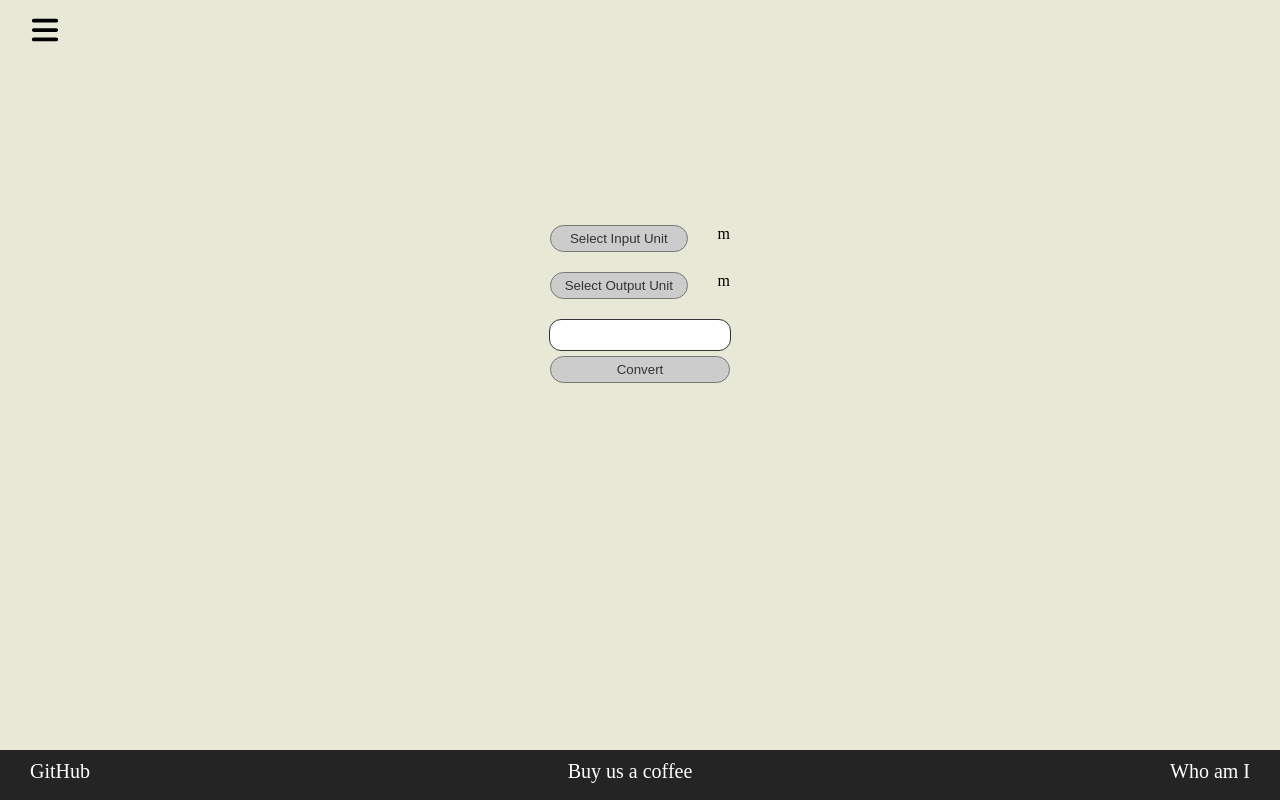
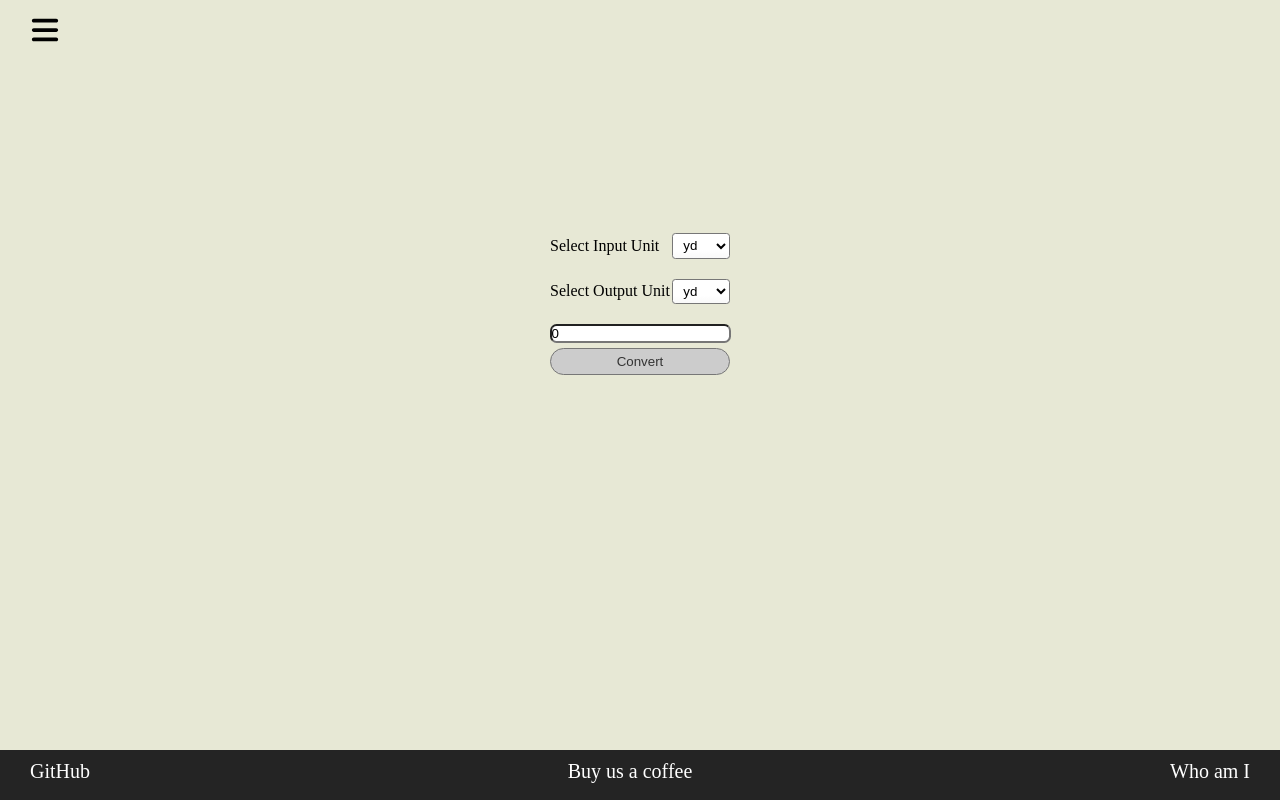
Before and after one commit to HeitorRaimundoPrado/unit-conversor, a React (Vite) app: page / in a window 1280 px wide. Built offline with nearby package versions, Linux system fonts and the light colour scheme.

Commit message:
fix: improved ui

```diff
--- a/src/App.css
+++ b/src/App.css
@@ -33,88 +33,20 @@ body {
   background-color: #262626;
 }
 
-.input-unit-selection {
-  margin-top: 20px;
-}
-
-.conversion-page {
-  display: flex;
-  flex-direction: column;
-  justify-content: center;
-  align-items: center;
-  width: 100vw;
-  height: 80%;
-  margin-bottom: 20%;
-}
-
-.unit-selection-dark div{
+.label-dark {
   color: #ccc;
 }
 
-.unit-selection div {
-  width: fit-content;
-}
-
-.unit-selection {
-  display: flex;
-  flex-direction: row;
-  width: fit-content;
-  justify-content: space-between;
-  width: 180px;
-  margin-bottom: 20px;
-}
-
-.button {
-  border: 1px solid #777;
-  padding: 5px;
-  border-radius: 15px;
-  margin-right: 30px;
-  width: 190px;
-}
-
-.button-light {
-  background-color: #ccc;
-  color: #333;
-}
-
-.button-dark {
-  background-color: #444;
-  color: #bbb;
+.unit-input {
+  border-radius: 0.5em;
 }
 
 .unit-input {
-  border-radius: 12px;
-  border: 1px solid #333;
-  height: 20px;
-  outline: none;
-  padding: 5px;
-  width: 170px;
+  -moz-appearance: textfield;
+}
+
+.unit-input::-webkit-inner-spin-button
+.unit-input::-webkit-outer-spin-button {
+  -webkit-appearance: none;
   margin: 0;
 }
-
-
-.convert-button {
-  width: 180px;
-  margin: 0;
-  margin-top: 5px;
-}
-
-.last-section {
-  display: flex;
-  justify-content: center;
-  align-items: center;
-  width: fit-content;
-  flex-direction: column;
-}
-
-.display-result {
-  width: fit-content;
-  display: flex;
-  justify-content: center;
-  font-size: 1.6rem;
-  margin-top: 10px;
-}
-
-.display-result-dark {
-  color: #ccc;
-}
--- a/src/App.jsx
+++ b/src/App.jsx
@@ -6,6 +6,7 @@ import DistancePage from "./pages/DistancePage/DistancePage.jsx"
 import VolumePage from "./pages/VolumePage/VolumePage.jsx"
 import CalculatorPage from "./pages/CalculatorPage/CalculatorPage.jsx"
 import './App.css'
+import './ConversionPages.css'
 
 export const CurPageContext = createContext(null);
 export const ThemeContext = createContext(null);
--- /dev/null
+++ b/src/ConversionPages.css
@@ -0,0 +1,81 @@
+:root {
+  --select-border: #777;
+  --select-focus: blue;
+  --select-arrow: var(--select-border);
+}
+
+.input-unit-selection {
+  margin-top: 20px;
+}
+
+.conversion-page {
+  display: flex;
+  flex-direction: column;
+  justify-content: center;
+  align-items: center;
+  width: 100vw;
+  height: 80%;
+  margin-bottom: 20%;
+}
+
+.unit-selection-dark div{
+  color: #ccc;
+}
+
+.unit-selection div {
+  width: fit-content;
+}
+
+.unit-selection {
+  display: flex;
+  flex-direction: row;
+  width: fit-content;
+  justify-content: space-between;
+  align-items: center;
+  width: 180px;
+  margin-bottom: 20px;
+}
+
+.button {
+  border: 1px solid #777;
+  padding: 5px;
+  border-radius: 15px;
+  margin-right: 30px;
+  width: 190px;
+}
+
+.button-light {
+  background-color: #ccc;
+  color: #333;
+}
+
+.button-dark {
+  background-color: #444;
+  color: #bbb;
+}
+
+.convert-button {
+  width: 180px;
+  margin: 0;
+  margin-top: 5px;
+}
+
+.last-section {
+  display: flex;
+  justify-content: center;
+  align-items: center;
+  width: fit-content;
+  flex-direction: column;
+}
+
+.display-result {
+  width: fit-content;
+  display: flex;
+  justify-content: center;
+  font-size: 1.6rem;
+  margin-top: 10px;
+}
+
+.display-result-dark {
+  color: #ccc;
+}
--- a/src/components/UnitSelector/UnitSelector.css
+++ b/src/components/UnitSelector/UnitSelector.css
@@ -1,24 +1,16 @@
 .unit-selector {
-  flex-direction: column;
-  border: 0;
+  border: 1px solid var(--select-border);
+  border-radius: 0.25em;
+  padding: 0.25em 0.5em;
+  font-size: 1.rem;
+  cursor: pointer;
+  line-height: 1.1;
+  background-color: #fff;
+  background-image: linear-gradient(to top, #f9f9f9, #fff 33%);
 }
 
-.unit-selector button {
-  border: 1px solid #777;
-  padding: 2px;
+.unit-selector-dark {
+  background-image: linear-gradient(to top, #333, #333);
+  background-color: #333;
+  color: #fff;
 }
-
-.unit-selector-dark button {
-  color: #ccc;
-  background-color: #232323;
-}
-
-.unit-select-button-top {
-  border-top-right-radius: 5px;
-  border-top-left-radius: 5px;
-}
-
-.unit-select-button-bottom {
-  border-bottom-left-radius: 5px;
-  border-bottom-right-radius: 5px;
-}
--- a/src/components/UnitSelector/UnitSelector.jsx
+++ b/src/components/UnitSelector/UnitSelector.jsx
@@ -3,7 +3,7 @@ import { ThemeContext } from "../../App";
 import "./UnitSelector.css"
 
 export const UnitSelector = (props) => {
-  const { conversionTable, visible, setVisible, setReturn, x, y, extRef } = props;
+  const { extId, conversionTable, setReturn } = props;
   const {theme, setTheme} = useContext(ThemeContext)
 
   const lookup = {
@@ -11,14 +11,8 @@ export const UnitSelector = (props) => {
     [Object.keys(conversionTable).length-1]: "bottom"
   }
   return (
-    <div className={"unit-selector unit-selector-" + theme} style={{display: visible ? 'flex' : 'none', position: 'absolute', top: y, left: x}} ref={extRef}>
-      {Object.keys(conversionTable).map((unit, idx) => {
-        return <button key={idx} className={"unit-select-button-" + lookup[idx]} onClick={() => {
-          setReturn(unit);
-          setVisible(false);
-        }}
-        >{unit}</button>
-      })}
-    </div>
+    <select onChange={(e) => setReturn(e.target.value)} id={extId} className={"unit-selector unit-selector-" + theme} >
+      {Object.keys(conversionTable).map((unit, idx) => <option value={unit}>{unit}</option>)}
+    </select>
   )
 }
--- a/src/pages/DistancePage/DistancePage.jsx
+++ b/src/pages/DistancePage/DistancePage.jsx
@@ -5,20 +5,10 @@ import { UnitSelector } from '../../components/UnitSelector/UnitSelector.jsx'
 const DistancePage = () => {
   const {theme, setTheme} = useContext(ThemeContext);
 
-  const [inputNumber, setInputNumber] = useState('');
-  const [inputSelectorVisible, setInputSelectorVisible] = useState(false);
-  const [outputSelectorVisible, setOutputSelectorVisible] = useState(false);
+  const [inputNumber, setInputNumber] = useState(0);
   const [inputUnit, setInputUnit] = useState('m');
   const [outputUnit, setOutputUnit] = useState('m');
-  const [inputSelectorX, setInputSelectorX] = useState(0);
-  const [inputSelectorY, setInputSelectorY] = useState(0);
-  const [outputSelectorX, setOutputSelectorX] = useState(0);
-  const [outputSelectorY, setOutputSelectorY] = useState(0);
-
   const [result, setResult] = useState(null);
-
-  const inputRef = createRef(null);
-  const outputRef = createRef(null);
 
   const conversionTable = {
     'yd': 1.09361,
@@ -30,85 +20,31 @@ const DistancePage = () => {
   }
 
   const handleChangeInputNumber = (e) => {
-    setInputNumber(e.target.value)
+    if (!isNaN(parseInt(e.target.value))) {
+      setInputNumber(parseInt(e.target.value))
+    }
   }
-
 
   const handleConvert = () => {
     setResult(inputNumber / conversionTable[inputUnit] * conversionTable[outputUnit]);
   }
 
-  const handleToggleOutputSelectorVisible = (e) => {
-    e.stopPropagation()
-    if (outputSelectorVisible) {
-      setOutputSelectorVisible(false);
-    }
-
-    else {
-      setOutputSelectorX(e.clientX)
-      setOutputSelectorY(e.clientY)
-      setOutputSelectorVisible(true);
-    }
-  }
-
-  const handleToggleInputSelectorVisible = (e) => {
-    e.stopPropagation()
-    if (inputSelectorVisible) {
-      setInputSelectorVisible(false);
-    }
-
-    else {
-
-      setInputSelectorX(e.clientX)
-      setInputSelectorY(e.clientY)
-      setInputSelectorVisible(true);
-    }
-  }
-
-  function handleOutputClick(event) {
-    if (inputRef.current && !inputRef.current.contains(event.target)) {
-      setOutputSelectorVisible(false)
-      document.removeEventListener("click", handleOutputClick);
-    }
-  }
-
-  function handleInputClick(event) {
-    if (inputRef.current && !inputRef.current.contains(event.target)) {
-      setInputSelectorVisible(false)
-      document.removeEventListener("click", handleInputClick);
-    }
-  }
-
-  useEffect(() => {
-    if (inputSelectorVisible) {
-      document.addEventListener("click", handleInputClick);
-    }
-  }, [inputSelectorVisible])
-
-  useEffect(() => {
-    if (outputSelectorVisible) {
-      document.addEventListener("click", handleOutputClick);
-    }
-  }, [outputSelectorVisible])
-
   return (
     <div className="conversion-page">
       <div className={"unit-selection input-unit-selection unit-selection-" + theme}>
-        <button className={"button button-" + theme} onClick={handleToggleInputSelectorVisible}>Select Input Unit</button>
-        <div>{inputUnit}</div>
+        <label className={"label-" + theme} htmlFor="input-selector">Select Input Unit</label>
+        <UnitSelector extId={"input-selector"} conversionTable={conversionTable} setReturn={setInputUnit}/>
       </div>
 
-      <UnitSelector conversionTable={conversionTable} visible={inputSelectorVisible} setVisible={setInputSelectorVisible} setReturn={setInputUnit} x={inputSelectorX} y={inputSelectorY} extRef={inputRef}/>
 
       <div className={"unit-selection output-unit-selection unit-selection-" + theme}>
-        <button className={"button button-" + theme} onClick={handleToggleOutputSelectorVisible}>Select Output Unit</button>
-        <div>{outputUnit}</div>
+        <label className={"label-" + theme} htmlFor="output-selector">Select Output Unit</label>
+        <UnitSelector extId={"output-selector"} conversionTable={conversionTable} setReturn={setOutputUnit}/>
       </div>
 
-      <UnitSelector conversionTable={conversionTable} visible={outputSelectorVisible} setVisible={setOutputSelectorVisible} setReturn={setOutputUnit} x={outputSelectorX} y={outputSelectorY} extRef={outputRef}/>
 
       <div className={"last-section"}>
-        <input type="text" className={"unit-input unit-input-" + theme} onChange={handleChangeInputNumber}/>
+        <input type="number" className={"unit-input unit-input-" + theme} value={inputNumber} onChange={handleChangeInputNumber}/>
         <button className={"convert-button button button-" + theme} onClick={handleConvert}>Convert</button>
       </div>
 
--- a/src/pages/VolumePage/VolumePage.jsx
+++ b/src/pages/VolumePage/VolumePage.jsx
@@ -29,67 +29,15 @@ const VolumePage = () => {
   }
 
   const handleChangeInputNumber = (e) => {
-    setInputNumber(e.target.value)
+    if (!isNaN(parseInt(e.target.value))) {
+      setInputNumber(parseInt(e.target.value));
+    }
   }
 
 
   const handleConvert = () => {
     setResult(inputNumber / conversionTable[inputUnit] * conversionTable[outputUnit]);
   }
-
-  const handleToggleOutputSelectorVisible = (e) => {
-    e.stopPropagation();
-    if (outputSelectorVisible) {
-      setOutputSelectorVisible(false);
-    }
-
-    else {
-      setOutputSelectorX(e.clientX)
-      setOutputSelectorY(e.clientY)
-      setOutputSelectorVisible(true);
-    }
-  }
-
-  const handleToggleInputSelectorVisible = (e) => {
-    e.stopPropagation();
-    if (inputSelectorVisible) {
-      setInputSelectorVisible(false);
-    }
-
-    else {
-      setInputSelectorX(e.clientX)
-      setInputSelectorY(e.clientY)
-      setInputSelectorVisible(true);
-    }
-  }
-
-  function handleOutputClick(event) {
-    if (inputRef.current && !inputRef.current.contains(event.target)) {
-      setOutputSelectorVisible(false)
-      document.removeEventListener("click", handleOutputClick);
-    }
-  }
-
-  function handleInputClick(event) {
-    if (inputRef.current && !inputRef.current.contains(event.target)) {
-      setInputSelectorVisible(false)
-      document.removeEventListener("click", handleInputClick);
-    }
-  }
-
-  useEffect(() => {
-    if (inputSelectorVisible) {
-      document.addEventListener("click", handleInputClick);
-    }
-  }, [inputSelectorVisible])
-
-  useEffect(() => {
-    if (outputSelectorVisible) {
-      document.addEventListener("click", handleOutputClick);
-    }
-  }, [outputSelectorVisible])
-
-
 
   return (
     <div className="conversion-page">
@@ -110,7 +58,7 @@ const VolumePage = () => {
 
 
       <div className={"last-section"}>
-        <input type="text" className={"unit-input unit-input-" + theme} onChange={handleChangeInputNumber}/>
+        <input type="number" className={"unit-input unit-input-" + theme} value={inputNumber} onChange={handleChangeInputNumber}/>
         <button className={"convert-button button button-" + theme} onClick={handleConvert}>Convert</button>
       </div>
 
```
